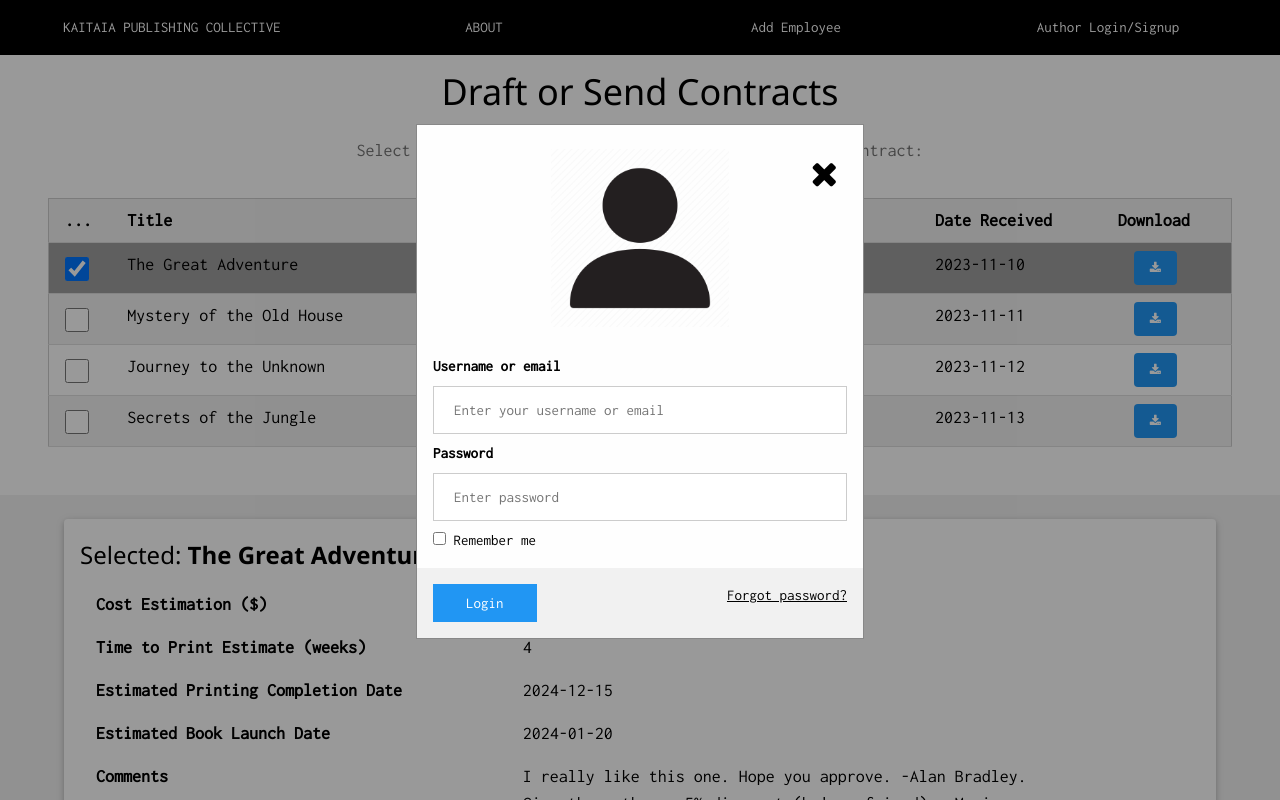
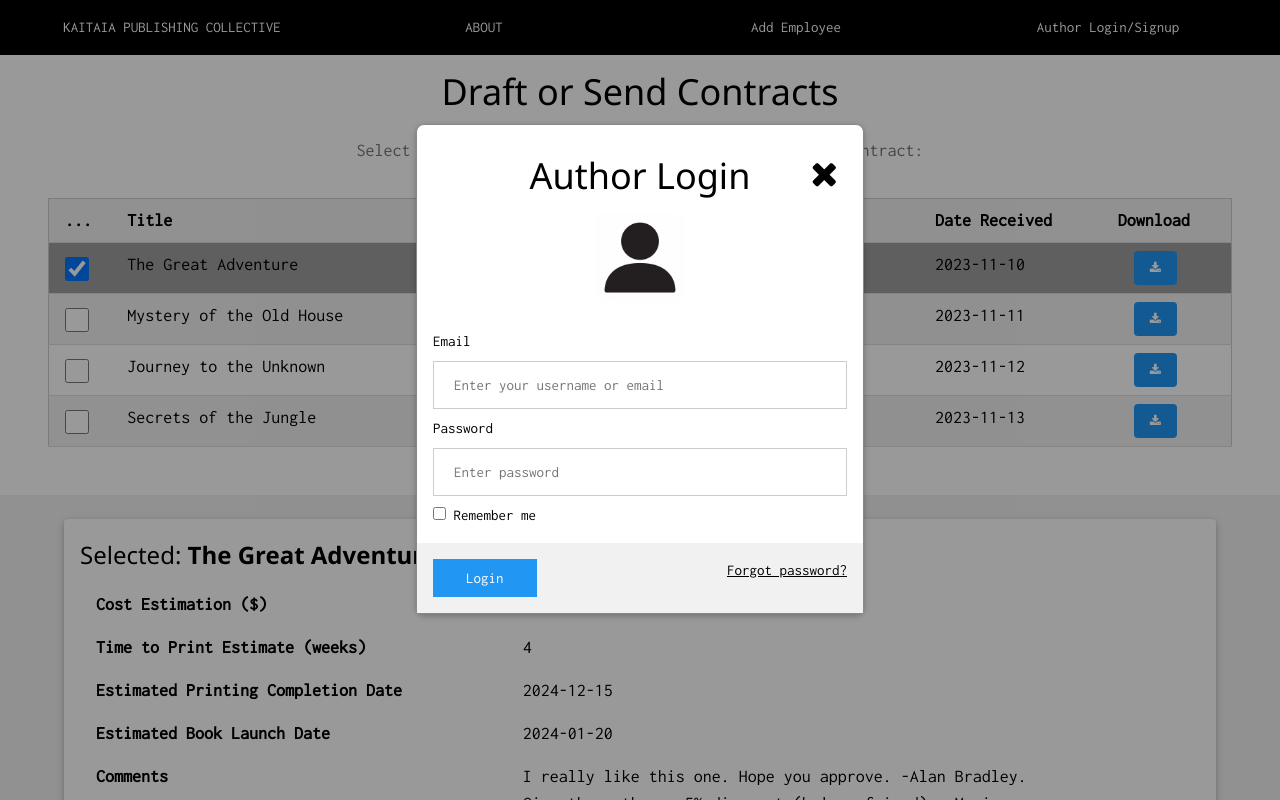
Before and after one commit to MR-SIR2525/systems-a-and-d-project, a PHP site: page /contracts.php in a window 1280 px wide, after a click on "Author Login/Signup". Run offline with PHP 8.4, Linux system fonts and the light colour scheme; a stand-in replaces the project's code that opens the database connection.

Commit message:
change to rounded modal, spaces for readability

```diff
--- a/author-login.php
+++ b/author-login.php
@@ -1,18 +1,21 @@
 <!-- Author Login Form -->
 <div id="authorLoginModal" class="modal">
-  <form class="modal-content animate" action="/author-login-secure.php" method="post">
+  <form class="modal-content animate w3-card w3-round-large w3-white" action="/author-login-secure.php" method="post">
     <div class="imgcontainer">
+      <h1 class="mt-0">Author Login</h1>
+
       <span onclick="document.getElementById('authorLoginModal').style.display='none'" class="close" title="Close login form">
         <i class="fa fa-close"></i>
       </span>
-      <img src="assets/login-avatar.png" alt="Avatar" class="avatar">
+
+      <img src="assets/login-avatar.png" alt="Avatar" class="avatar" style="width: 20%">
     </div>
 
     <div class="container">
-      <label for="username"><b>Username or email</b></label>
+      <label for="username">Email</label>
       <input type="text" placeholder="Enter your username or email" name="username" required>
 
-      <label for="psw"><b>Password</b></label>
+      <label for="psw">Password</label>
       <input type="password" placeholder="Enter password" name="psw" required>
 
       <label>
```
